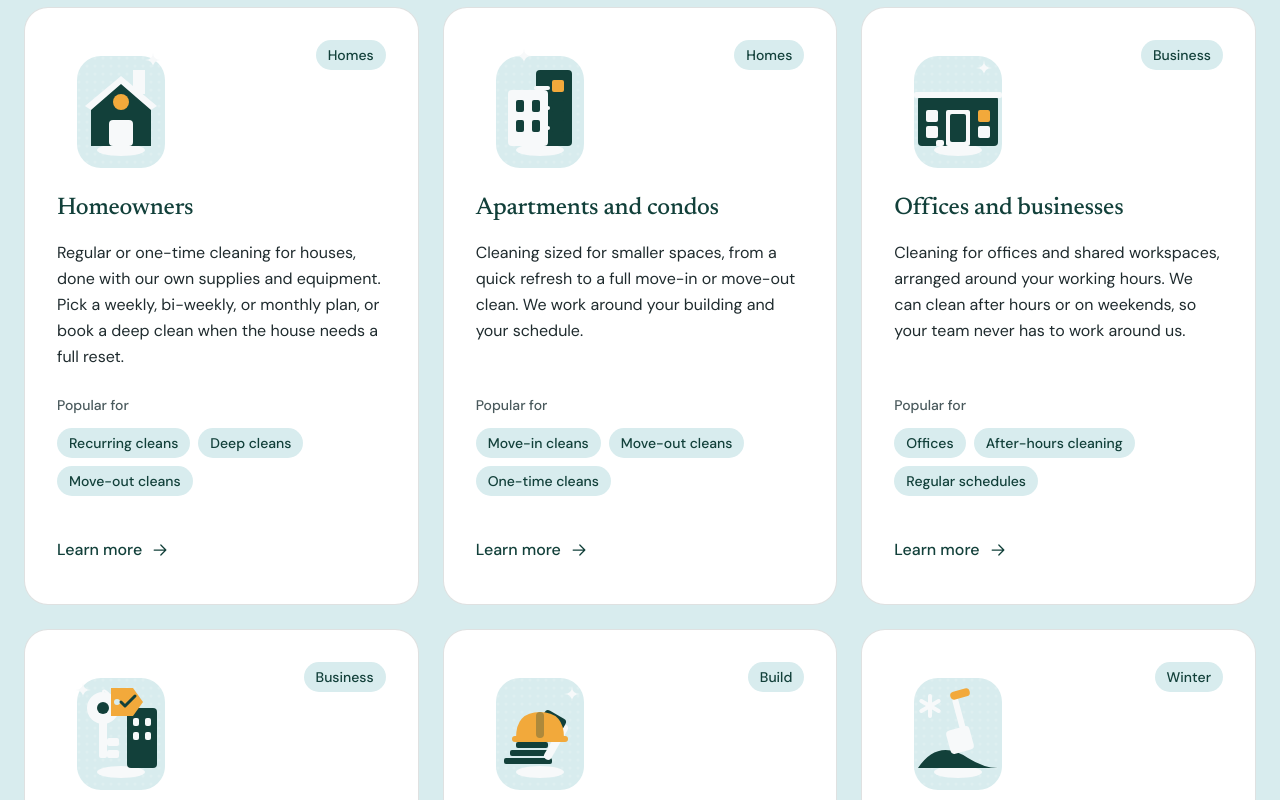
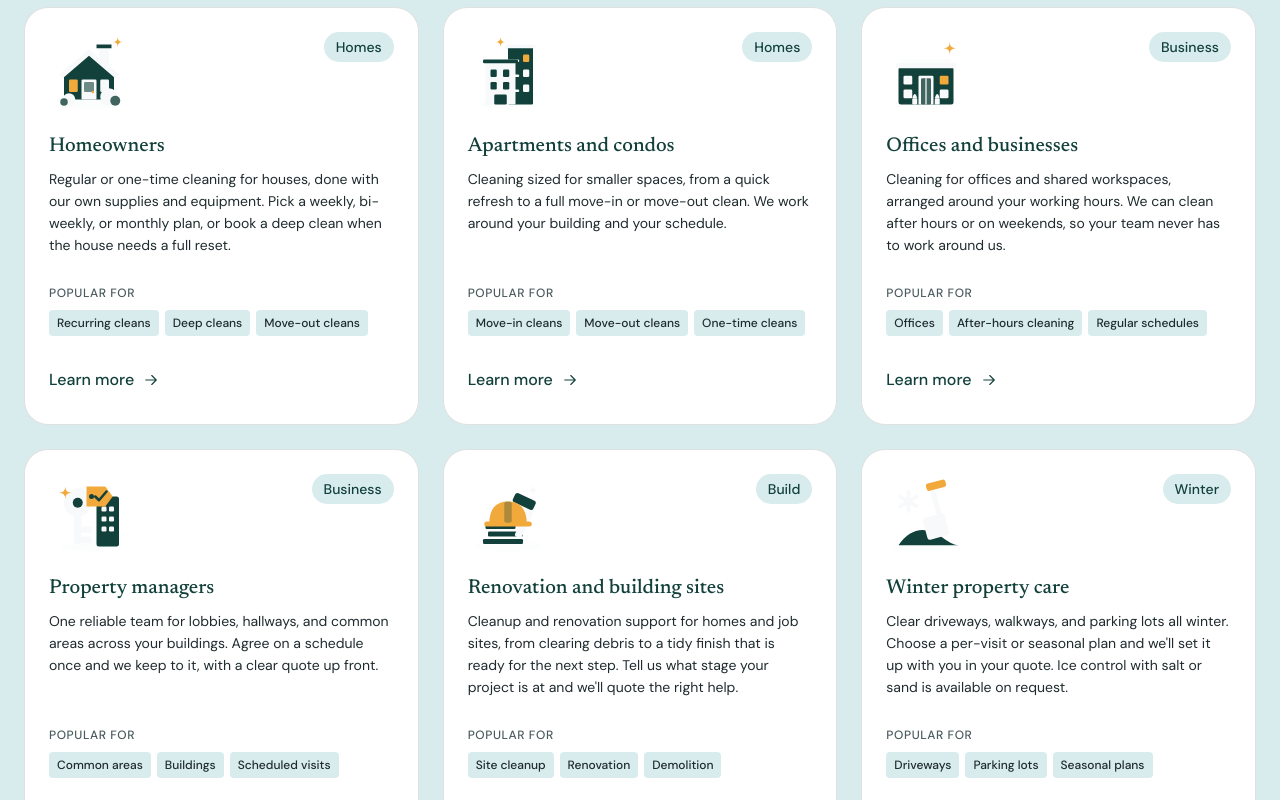
Before and after one commit to DigiBearCA/JAG-cleaning-web, a Next.js app: page / in a window 1280 px wide. Shown: the part 980-1780 px from the top of the page. Built offline with nearby package versions, Linux system fonts and the light colour scheme.

Commit message:
Refine Audience cards: remove background tile, improve icon detail, decrease box height

```diff
--- a/src/components/illustrations/audience/ApartmentArt.tsx
+++ b/src/components/illustrations/audience/ApartmentArt.tsx
@@ -1,34 +1,41 @@
 import type { SVGProps } from "react";
-import { ArtTile } from "./ArtTile";
 
 export function ApartmentArt(props: SVGProps<SVGSVGElement>) {
   return (
     <svg viewBox="0 0 128 128" aria-hidden="true" focusable="false" {...props}>
-      <ArtTile>
-        {/* Tall building back */}
-        <rect x="60" y="30" width="36" height="76" rx="4" className="fill-illus-body" />
-        {/* Shorter building front */}
-        <rect x="32" y="50" width="40" height="56" rx="4" className="fill-illus-detail" />
+      {/* Ground shadow */}
+      <ellipse cx="64" cy="116" rx="44" ry="8" className="fill-illus-ground opacity-40" />
 
-        {/* Balcony ledges on tall building */}
-        <rect x="58" y="46" width="16" height="4" rx="2" className="fill-illus-detail" />
-        <rect x="58" y="66" width="16" height="4" rx="2" className="fill-illus-detail" />
-        <rect x="58" y="86" width="16" height="4" rx="2" className="fill-illus-detail" />
+      {/* Background Building */}
+      <rect x="64" y="24" width="40" height="92" rx="2" className="fill-illus-body" />
+      {/* Roof detail */}
+      <rect x="60" y="20" width="48" height="6" rx="2" className="fill-illus-detail" />
+      {/* Balconies */}
+      <rect x="62" y="44" width="20" height="4" rx="2" className="fill-illus-detail" />
+      <rect x="62" y="68" width="20" height="4" rx="2" className="fill-illus-detail" />
+      <rect x="62" y="92" width="20" height="4" rx="2" className="fill-illus-detail" />
 
-        {/* Window grid short building */}
-        <rect x="40" y="60" width="8" height="12" rx="2" className="fill-illus-body" />
-        <rect x="56" y="60" width="8" height="12" rx="2" className="fill-illus-body" />
-        <rect x="40" y="80" width="8" height="12" rx="2" className="fill-illus-body" />
-        <rect x="56" y="80" width="8" height="12" rx="2" className="fill-illus-body" />
+      {/* Accent Window in Background Building */}
+      <rect x="88" y="36" width="10" height="12" rx="2" className="fill-accent" />
+      <rect x="88" y="60" width="10" height="12" rx="2" className="fill-illus-detail" />
+      <rect x="88" y="84" width="10" height="12" rx="2" className="fill-illus-detail" />
 
-        {/* Lit window (accent) in tall building */}
-        <rect x="76" y="40" width="12" height="12" rx="2" className="fill-accent" />
-        <rect x="76" y="60" width="12" height="12" rx="2" className="fill-illus-body" />
-        <rect x="76" y="80" width="12" height="12" rx="2" className="fill-illus-body" />
+      {/* Foreground Building */}
+      <rect x="28" y="48" width="48" height="68" rx="2" className="fill-illus-detail" />
+      {/* Roof detail */}
+      <rect x="24" y="44" width="56" height="6" rx="2" className="fill-illus-body" />
 
-        {/* Sparkle above */}
-        <path d="M48 24 Q48 16 40 16 Q48 16 48 8 Q48 16 56 16 Q48 16 48 24 Z" className="fill-illus-detail" />
-      </ArtTile>
+      {/* Foreground Windows */}
+      <rect x="36" y="60" width="10" height="12" rx="2" className="fill-illus-body" />
+      <rect x="56" y="60" width="10" height="12" rx="2" className="fill-illus-body" />
+      <rect x="36" y="80" width="10" height="12" rx="2" className="fill-illus-body" />
+      <rect x="56" y="80" width="10" height="12" rx="2" className="fill-illus-body" />
+
+      {/* Door */}
+      <rect x="42" y="100" width="20" height="16" rx="2" className="fill-illus-body" />
+
+      {/* Sparkle */}
+      <path d="M52 24 Q52 16 44 16 Q52 16 52 8 Q52 16 60 16 Q52 16 52 24 Z" className="fill-accent" />
     </svg>
   );
 }
--- a/src/components/illustrations/audience/BuildArt.tsx
+++ b/src/components/illustrations/audience/BuildArt.tsx
@@ -1,30 +1,32 @@
 import type { SVGProps } from "react";
-import { ArtTile } from "./ArtTile";
 
 export function BuildArt(props: SVGProps<SVGSVGElement>) {
   return (
     <svg viewBox="0 0 128 128" aria-hidden="true" focusable="false" {...props}>
-      <ArtTile>
-        {/* Small plank stack */}
-        <rect x="28" y="96" width="48" height="6" rx="2" className="fill-illus-body" />
-        <rect x="34" y="88" width="40" height="6" rx="2" className="fill-illus-body" />
-        <rect x="40" y="80" width="32" height="6" rx="2" className="fill-illus-body" />
+      {/* Ground shadow */}
+      <ellipse cx="64" cy="116" rx="52" ry="8" className="fill-illus-ground opacity-40" />
 
-        {/* Crossed hammer */}
+      {/* Stack of Planks */}
+      <rect x="24" y="104" width="64" height="8" rx="2" className="fill-illus-body" />
+      <rect x="32" y="92" width="56" height="8" rx="2" className="fill-illus-body" />
+      <rect x="28" y="80" width="48" height="8" rx="2" className="fill-illus-body" />
+
+      {/* Construction Hammer */}
+      <g transform="translate(16, 0)">
         {/* Handle */}
-        <rect x="76" y="60" width="8" height="40" rx="4" transform="rotate(30 80 80)" className="fill-illus-detail" />
+        <rect x="70" y="44" width="12" height="60" rx="4" transform="rotate(25 76 74)" className="fill-illus-detail" />
         {/* Head */}
-        <rect x="66" y="52" width="24" height="12" rx="4" transform="rotate(30 78 58)" className="fill-illus-body" />
+        <rect x="56" y="36" width="36" height="16" rx="4" transform="rotate(25 74 44)" className="fill-illus-body" />
+      </g>
 
-        {/* Hard hat (accent) */}
-        <path d="M40 76 Q40 50 64 50 Q88 50 88 76 Z" className="fill-accent" />
-        <rect x="36" y="74" width="56" height="6" rx="3" className="fill-accent" />
-        {/* Hat ridge */}
-        <rect x="60" y="50" width="8" height="26" rx="4" className="fill-illus-body opacity-30" />
+      {/* Hard Hat */}
+      <path d="M34 80 Q34 44 64 44 Q94 44 94 80 Z" className="fill-accent" />
+      <rect x="26" y="76" width="76" height="8" rx="4" className="fill-accent" />
+      {/* Hat Ridge */}
+      <rect x="58" y="44" width="12" height="34" rx="4" className="fill-illus-body opacity-30" />
 
-        {/* Sparkle */}
-        <path d="M96 40 Q96 32 88 32 Q96 32 96 24 Q96 32 104 32 Q96 32 96 40 Z" className="fill-illus-detail" />
-      </ArtTile>
+      {/* Sparkle */}
+      <path d="M104 36 Q104 26 94 26 Q104 26 104 16 Q104 26 114 26 Q104 26 104 36 Z" className="fill-illus-detail" />
     </svg>
   );
 }
--- a/src/components/illustrations/audience/HomeArt.tsx
+++ b/src/components/illustrations/audience/HomeArt.tsx
@@ -1,28 +1,42 @@
 import type { SVGProps } from "react";
-import { ArtTile } from "./ArtTile";
 
 export function HomeArt(props: SVGProps<SVGSVGElement>) {
   return (
     <svg viewBox="0 0 128 128" aria-hidden="true" focusable="false" {...props}>
-      <ArtTile>
-        {/* House body */}
-        <path d="M34 106 V64 L64 40 L94 64 V106 Z" className="fill-illus-body" />
+      {/* Base shadow/ground */}
+      <ellipse cx="64" cy="116" rx="48" ry="8" className="fill-illus-ground opacity-40" />
 
-        {/* Roof overhang */}
-        <path d="M28 66 L64 36 L100 66 L94 70 L64 44 L34 70 Z" className="fill-illus-detail" />
+      {/* Chimney */}
+      <rect x="80" y="24" width="16" height="32" className="fill-illus-detail" />
+      <path d="M76 20 H100 V26 H76 Z" className="fill-illus-body" />
 
-        {/* Chimney */}
-        <rect x="76" y="30" width="12" height="24" className="fill-illus-detail" />
+      {/* House Body */}
+      <path d="M24 108 V64 L64 32 L104 64 V108 Z" className="fill-illus-body" />
 
-        {/* Door */}
-        <rect x="52" y="80" width="24" height="26" rx="4" className="fill-illus-detail" />
+      {/* Roof overhang */}
+      <path d="M16 68 L64 28 L112 68 L106 74 L64 38 L22 74 Z" className="fill-illus-detail" />
 
-        {/* Round lit window */}
-        <circle cx="64" cy="62" r="8" className="fill-accent" />
+      {/* Door */}
+      <rect x="52" y="76" width="24" height="32" rx="2" className="fill-illus-detail" />
+      <rect x="56" y="80" width="16" height="16" rx="2" className="fill-illus-body opacity-60" />
+      {/* Door Handle */}
+      <circle cx="70" cy="96" r="2" className="fill-accent" />
 
-        {/* Sparkle by the roof (four-point) */}
-        <path d="M96 28 Q96 20 88 20 Q96 20 96 12 Q96 20 104 20 Q96 20 96 28 Z" className="fill-illus-detail" />
-      </ArtTile>
+      {/* Left Window (Accent) */}
+      <rect x="32" y="76" width="14" height="20" rx="2" className="fill-accent" />
+      {/* Right Window */}
+      <rect x="82" y="76" width="14" height="20" rx="2" className="fill-illus-detail" />
+
+      {/* Bush Left */}
+      <circle cx="32" cy="108" r="10" className="fill-illus-detail" />
+      <circle cx="24" cy="112" r="6" className="fill-illus-body opacity-80" />
+
+      {/* Bush Right */}
+      <circle cx="96" cy="104" r="14" className="fill-illus-detail" />
+      <circle cx="106" cy="110" r="8" className="fill-illus-body opacity-80" />
+
+      {/* Sparkle */}
+      <path d="M110 24 Q110 16 102 16 Q110 16 110 8 Q110 16 118 16 Q110 16 110 24 Z" className="fill-accent" />
     </svg>
   );
 }
--- a/src/components/illustrations/audience/ManagerArt.tsx
+++ b/src/components/illustrations/audience/ManagerArt.tsx
@@ -1,38 +1,44 @@
 import type { SVGProps } from "react";
-import { ArtTile } from "./ArtTile";
 
 export function ManagerArt(props: SVGProps<SVGSVGElement>) {
   return (
     <svg viewBox="0 0 128 128" aria-hidden="true" focusable="false" {...props}>
-      <ArtTile>
-        {/* Small building silhouette behind */}
-        <rect x="70" y="46" width="30" height="60" rx="4" className="fill-illus-body" />
-        <rect x="76" y="56" width="6" height="8" rx="2" className="fill-illus-detail" />
-        <rect x="88" y="56" width="6" height="8" rx="2" className="fill-illus-detail" />
-        <rect x="76" y="70" width="6" height="8" rx="2" className="fill-illus-detail" />
-        <rect x="88" y="70" width="6" height="8" rx="2" className="fill-illus-detail" />
+      {/* Ground shadow */}
+      <ellipse cx="64" cy="116" rx="44" ry="8" className="fill-illus-ground opacity-40" />
 
-        {/* Large key */}
-        {/* Key head */}
-        <circle cx="46" cy="46" r="16" className="fill-illus-detail" />
-        <circle cx="46" cy="46" r="6" className="fill-illus-body" />
-        {/* Key shaft */}
-        <rect x="42" y="56" width="8" height="40" rx="2" className="fill-illus-detail" />
-        {/* Key teeth */}
-        <rect x="50" y="76" width="12" height="8" rx="2" className="fill-illus-detail" />
-        <rect x="50" y="88" width="12" height="8" rx="2" className="fill-illus-detail" />
+      {/* Building Silhouette Background */}
+      <rect x="76" y="36" width="36" height="80" rx="4" className="fill-illus-body" />
+      <rect x="84" y="52" width="8" height="8" rx="2" className="fill-illus-detail" />
+      <rect x="96" y="52" width="8" height="8" rx="2" className="fill-illus-detail" />
+      <rect x="84" y="68" width="8" height="8" rx="2" className="fill-illus-detail" />
+      <rect x="96" y="68" width="8" height="8" rx="2" className="fill-illus-detail" />
+      <rect x="84" y="84" width="8" height="8" rx="2" className="fill-illus-detail" />
+      <rect x="96" y="84" width="8" height="8" rx="2" className="fill-illus-detail" />
 
-        {/* Hanging tag (accent) */}
-        <path d="M54 26 L76 26 L86 40 L76 54 L54 54 Z" className="fill-accent" />
-        <circle cx="60" cy="40" r="3" className="fill-alt" />
-        {/* Tag string */}
-        <path d="M52 32 Q46 26 46 30" fill="none" strokeWidth="2" className="stroke-illus-detail" />
-        {/* Check mark inside tag */}
-        <path d="M64 40 L68 44 L78 34" fill="none" strokeWidth="3" strokeLinecap="round" strokeLinejoin="round" className="stroke-illus-body" />
+      {/* Large Key */}
+      <g transform="translate(-10, 0)">
+        {/* Key Head */}
+        <circle cx="56" cy="46" r="22" className="fill-illus-detail" />
+        <circle cx="56" cy="46" r="8" className="fill-illus-body" />
+        {/* Key Shaft */}
+        <rect x="50" y="60" width="12" height="52" rx="4" className="fill-illus-detail" />
+        {/* Key Teeth */}
+        <rect x="62" y="84" width="16" height="10" rx="2" className="fill-illus-detail" />
+        <rect x="62" y="100" width="16" height="10" rx="2" className="fill-illus-detail" />
+      </g>
 
-        {/* Sparkle */}
-        <path d="M26 36 Q26 28 18 28 Q26 28 26 20 Q26 28 34 28 Q26 28 26 36 Z" className="fill-illus-detail" />
-      </ArtTile>
+      {/* Hanging Tag */}
+      <path d="M60 20 L90 20 L102 36 L90 52 L60 52 Z" className="fill-accent" />
+      <circle cx="68" cy="36" r="4" className="fill-illus-body" />
+
+      {/* Tag String */}
+      <path d="M56 26 Q46 16 46 36" fill="none" strokeWidth="2.5" className="stroke-illus-detail" />
+
+      {/* Check Mark inside Tag */}
+      <path d="M74 36 L80 42 L92 28" fill="none" strokeWidth="4" strokeLinecap="round" strokeLinejoin="round" className="stroke-illus-body" />
+
+      {/* Sparkle */}
+      <path d="M26 40 Q26 30 16 30 Q26 30 26 20 Q26 30 36 30 Q26 30 26 40 Z" className="fill-accent" />
     </svg>
   );
 }
--- a/src/components/illustrations/audience/OfficeArt.tsx
+++ b/src/components/illustrations/audience/OfficeArt.tsx
@@ -1,33 +1,41 @@
 import type { SVGProps } from "react";
-import { ArtTile } from "./ArtTile";
 
 export function OfficeArt(props: SVGProps<SVGSVGElement>) {
   return (
     <svg viewBox="0 0 128 128" aria-hidden="true" focusable="false" {...props}>
-      <ArtTile>
-        {/* Wide low building */}
-        <rect x="24" y="56" width="80" height="50" rx="4" className="fill-illus-body" />
+      {/* Ground shadow */}
+      <ellipse cx="64" cy="116" rx="52" ry="8" className="fill-illus-ground opacity-40" />
 
-        {/* Flat roof line */}
-        <rect x="20" y="52" width="88" height="6" rx="2" className="fill-illus-detail" />
+      {/* Office Building Base */}
+      <rect x="20" y="56" width="88" height="60" rx="4" className="fill-illus-body" />
 
-        {/* Glass entrance */}
-        <rect x="52" y="70" width="24" height="36" rx="2" className="fill-illus-detail" />
-        <rect x="56" y="74" width="16" height="28" rx="2" className="fill-illus-body" />
+      {/* Roof detail */}
+      <rect x="16" y="50" width="96" height="8" rx="2" className="fill-illus-detail" />
+      <rect x="24" y="44" width="80" height="6" rx="2" className="fill-illus-detail opacity-50" />
 
-        {/* Windows */}
-        <rect x="32" y="70" width="12" height="12" rx="2" className="fill-illus-detail" />
-        <rect x="84" y="70" width="12" height="12" rx="2" className="fill-accent" /> {/* Lit window */}
-        <rect x="32" y="86" width="12" height="12" rx="2" className="fill-illus-detail" />
-        <rect x="84" y="86" width="12" height="12" rx="2" className="fill-illus-detail" />
+      {/* Main Glass Entrance */}
+      <rect x="52" y="70" width="24" height="46" rx="2" className="fill-illus-detail" />
+      <rect x="56" y="74" width="16" height="42" rx="2" className="fill-illus-body opacity-80" />
+      <rect x="63" y="74" width="2" height="42" className="fill-illus-detail" /> {/* Door split */}
 
-        {/* Plant by the door */}
-        <path d="M42 106 Q46 96 48 106 Z" className="fill-illus-detail" />
-        <rect x="42" y="100" width="8" height="6" rx="2" className="fill-illus-detail" />
+      {/* Left Windows */}
+      <rect x="28" y="70" width="14" height="14" rx="2" className="fill-illus-detail" />
+      <rect x="28" y="92" width="14" height="14" rx="2" className="fill-illus-detail" />
 
-        {/* Sparkle */}
-        <path d="M90 36 Q90 28 82 28 Q90 28 90 20 Q90 28 98 28 Q90 28 90 36 Z" className="fill-illus-detail" />
-      </ArtTile>
+      {/* Right Windows */}
+      <rect x="86" y="70" width="14" height="14" rx="2" className="fill-accent" /> {/* Lit window */}
+      <rect x="86" y="92" width="14" height="14" rx="2" className="fill-illus-detail" />
+
+      {/* Plant Pot Left */}
+      <rect x="42" y="106" width="8" height="10" rx="2" className="fill-illus-detail" />
+      <path d="M42 106 Q46 92 50 106 Z" className="fill-illus-detail" />
+
+      {/* Plant Pot Right */}
+      <rect x="78" y="106" width="8" height="10" rx="2" className="fill-illus-detail" />
+      <path d="M78 106 Q82 92 86 106 Z" className="fill-illus-detail" />
+
+      {/* Sparkle */}
+      <path d="M102 36 Q102 26 92 26 Q102 26 102 16 Q102 26 112 26 Q102 26 102 36 Z" className="fill-accent" />
     </svg>
   );
 }
--- a/src/components/illustrations/audience/WinterArt.tsx
+++ b/src/components/illustrations/audience/WinterArt.tsx
@@ -1,28 +1,30 @@
 import type { SVGProps } from "react";
-import { ArtTile } from "./ArtTile";
 
 export function WinterArt(props: SVGProps<SVGSVGElement>) {
   return (
     <svg viewBox="0 0 128 128" aria-hidden="true" focusable="false" {...props}>
-      <ArtTile>
-        {/* Mound of snow */}
-        <path d="M24 106 Q44 76 74 96 Q90 106 104 106 Z" className="fill-illus-body" />
+      {/* Ground shadow */}
+      <ellipse cx="64" cy="116" rx="52" ry="8" className="fill-illus-ground opacity-40" />
 
-        {/* Snow shovel */}
-        {/* Shovel blade */}
-        <rect x="54" y="66" width="24" height="24" rx="4" transform="rotate(-15 66 78)" className="fill-illus-detail" />
-        {/* Shovel shaft */}
-        <rect x="63" y="36" width="6" height="40" rx="2" transform="rotate(-15 66 56)" className="fill-illus-detail" />
-        {/* Shovel handle (accent) */}
-        <rect x="56" y="28" width="20" height="8" rx="4" transform="rotate(-15 66 32)" className="fill-accent" />
+      {/* Mound of Snow */}
+      <path d="M20 114 Q48 74 88 100 Q106 114 116 114 Z" className="fill-illus-body" />
 
-        {/* Snowflake */}
-        <g transform="translate(36, 44)">
-          <rect x="-2" y="-12" width="4" height="24" rx="2" className="fill-illus-detail" />
-          <rect x="-2" y="-12" width="4" height="24" rx="2" transform="rotate(60)" className="fill-illus-detail" />
-          <rect x="-2" y="-12" width="4" height="24" rx="2" transform="rotate(120)" className="fill-illus-detail" />
-        </g>
-      </ArtTile>
+      {/* Snow Shovel */}
+      <g transform="translate(10, -4)">
+        {/* Shovel Blade */}
+        <rect x="52" y="70" width="36" height="36" rx="4" transform="rotate(-15 70 88)" className="fill-illus-detail" />
+        {/* Shovel Shaft */}
+        <rect x="66" y="24" width="8" height="52" rx="2" transform="rotate(-15 70 50)" className="fill-illus-detail" />
+        {/* Shovel Handle */}
+        <rect x="54" y="16" width="32" height="12" rx="4" transform="rotate(-15 70 22)" className="fill-accent" />
+      </g>
+
+      {/* Large Snowflake */}
+      <g transform="translate(36, 44)">
+        <rect x="-3" y="-18" width="6" height="36" rx="3" className="fill-illus-detail" />
+        <rect x="-3" y="-18" width="6" height="36" rx="3" transform="rotate(60)" className="fill-illus-detail" />
+        <rect x="-3" y="-18" width="6" height="36" rx="3" transform="rotate(120)" className="fill-illus-detail" />
+      </g>
     </svg>
   );
 }
--- a/src/components/sections/WhoWeServe.tsx
+++ b/src/components/sections/WhoWeServe.tsx
@@ -23,33 +23,34 @@ export function WhoWeServe() {
           return (
             <li
               key={card.id}
-              className="group relative flex flex-col gap-6 rounded-card border border-line bg-white p-6 sm:p-8 transition-all duration-150 ease-brand hover:-translate-y-0.5 hover:border-primary"
+              className="group relative flex flex-col gap-5 rounded-card border border-line bg-white p-5 sm:p-6 transition-all duration-150 ease-brand hover:-translate-y-0.5 hover:border-primary"
             >
-              <div className="absolute top-6 right-6 sm:top-8 sm:right-8 z-10">
+              <div className="flex items-start justify-between">
+                <div className="shrink-0 w-16 h-16 sm:w-20 sm:h-20">
+                  <AudienceArt
+                    art={card.art}
+                    className="w-full h-full transition-transform duration-300 ease-brand group-hover:-translate-y-1 group-hover:scale-105"
+                  />
+                </div>
                 <Chip>{card.category}</Chip>
               </div>
 
-              <div className="flex flex-row sm:flex-col gap-6">
-                <div className="shrink-0 w-24 h-24 sm:w-32 sm:h-32">
-                  <AudienceArt
-                    art={card.art}
-                    className="w-full h-full transition-transform duration-300 ease-brand group-hover:-translate-y-1 group-hover:-rotate-2"
-                  />
-                </div>
-                <div className="flex flex-1 flex-col gap-4">
-                  <h3 className="type-h3 text-primary pr-20 sm:pr-0">{card.title}</h3>
-                  <p className="type-body text-ink">{card.description}</p>
-                </div>
+              <div className="flex flex-col gap-2">
+                <h3 className="type-h4 text-primary">{card.title}</h3>
+                <p className="type-small text-ink">{card.description}</p>
               </div>
 
-              <div className="flex flex-col gap-3 mt-auto">
-                <p className="type-small font-medium text-ink-muted">
+              <div className="flex flex-col gap-2 mt-auto pt-2">
+                <p className="type-caption font-medium text-ink-muted uppercase tracking-wider">
                   {WHO_WE_SERVE.popularForLabel}
                 </p>
-                <ul className="flex flex-wrap gap-2">
+                <ul className="flex flex-wrap gap-1.5">
                   {card.popularFor.map((item) => (
-                    <li key={item}>
-                      <Chip>{item}</Chip>
+                    <li
+                      key={item}
+                      className="inline-flex items-center rounded bg-alt px-2 py-1 type-caption font-medium text-ink"
+                    >
+                      {item}
                     </li>
                   ))}
                 </ul>
@@ -57,11 +58,11 @@ export function WhoWeServe() {
 
               <Link
                 href={card.href}
-                className="mt-2 inline-flex min-h-11 items-center gap-2 self-start type-button text-primary underline-offset-4 transition duration-150 ease-brand group-hover:underline after:absolute after:inset-0 after:rounded-card focus-visible:outline-none focus-visible:after:outline-2 focus-visible:after:outline-offset-2 focus-visible:after:outline-primary focus-visible:after:outline-solid"
+                className="mt-1 inline-flex min-h-10 items-center gap-2 self-start type-button text-primary underline-offset-4 transition duration-150 ease-brand group-hover:underline after:absolute after:inset-0 after:rounded-card focus-visible:outline-none focus-visible:after:outline-2 focus-visible:after:outline-offset-2 focus-visible:after:outline-primary focus-visible:after:outline-solid"
               >
                 {card.linkLabel}
                 <span className="sr-only"> {card.title}</span>
-                <ArrowRightIcon size={20} />
+                <ArrowRightIcon size={18} />
               </Link>
             </li>
           );
```
Also changed, not shown: src/components/illustrations/audience/ArtTile.tsx (deleted, +0 -42 lines).
